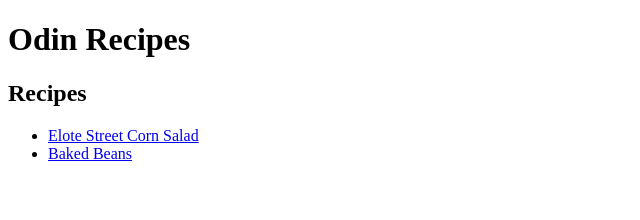
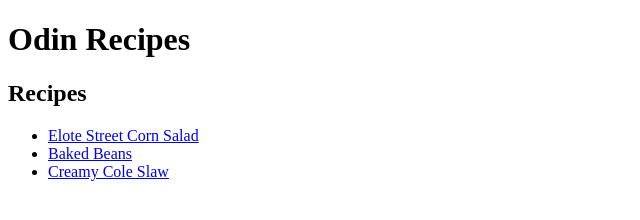
Before and after one commit to wheeler6123/odin-recipes, a plain HTML site: page index.html in a window 1280 px wide. Shown: the whole page, without its empty margins (0-640 px from the left). Drawn offline with Linux system fonts and the light colour scheme.

Commit message:
Add link to coleSlaw.html recipe

```diff
--- a/index.html
+++ b/index.html
@@ -12,6 +12,7 @@
     <ul>
         <li><a href="./recipes/streetCornSalad.html">Elote Street Corn Salad</a></li>
         <li><a href="./recipes/bakedBeans.html">Baked Beans</a></li>
+        <li><a href="./recipes/coleSlaw.html">Creamy Cole Slaw</a></li>
     </ul>
 </body>
 </html>
```
